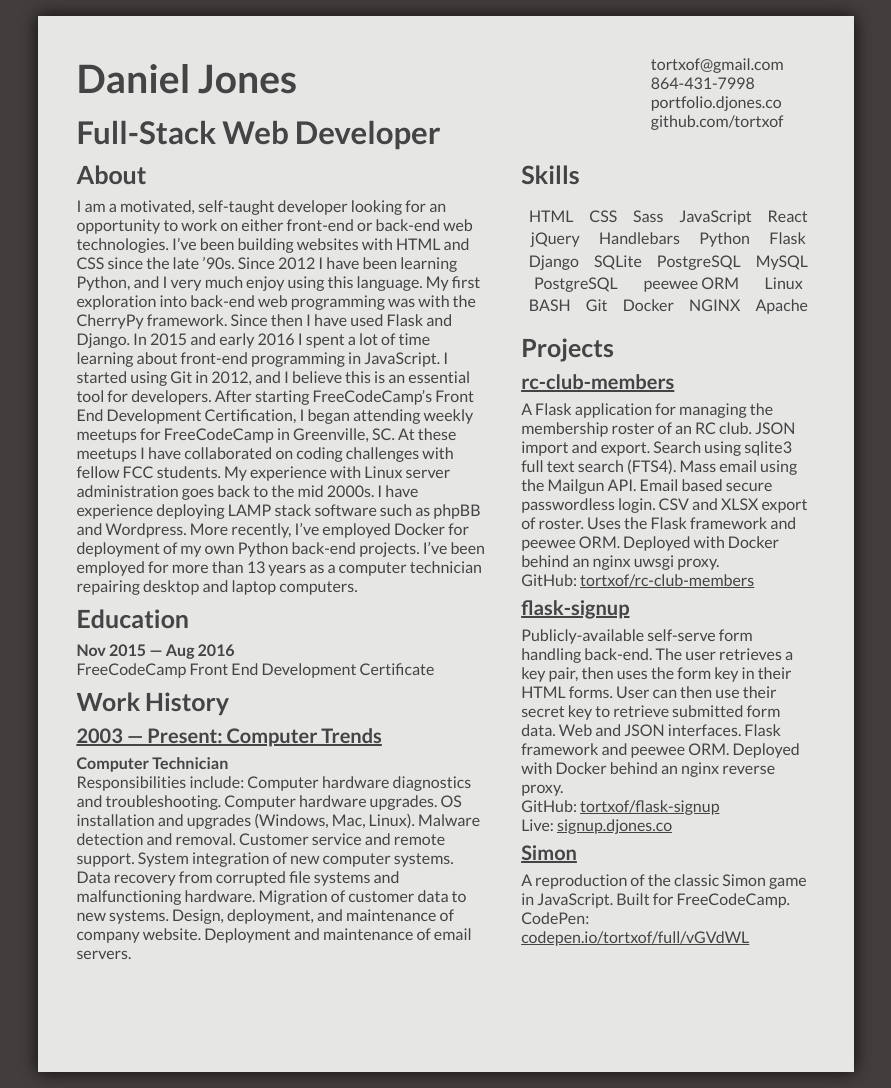
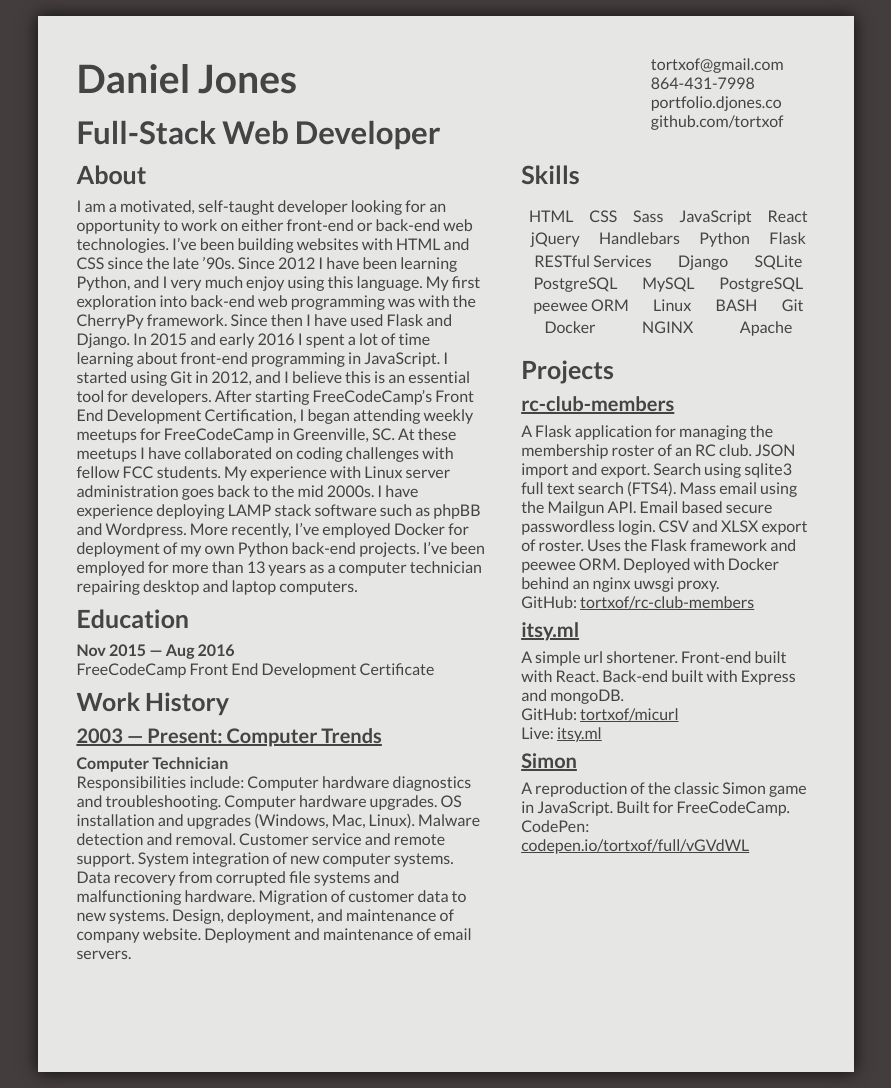
Before and after one commit to tortxof/resume, a Jekyll site: the page built from index.html, in a window 1280 px wide. Shown: the whole page, without its empty margins (194-1085 px from the left). Built offline with Jekyll 4.4.1, drawn with Linux system fonts in a browser that asks for light colours.

Commit message:
Added restful services and itsy.ml.

```diff
--- a/index.html
+++ b/index.html
@@ -60,6 +60,7 @@ layout: default
         <li>Handlebars</li>
         <li>Python</li>
         <li>Flask</li>
+        <li>RESTful Services</li>
         <li>Django</li>
         <li>SQLite</li>
         <li>PostgreSQL</li>
@@ -86,17 +87,14 @@ layout: default
         <br>
         GitHub: <a href="https://github.com/tortxof/rc-club-members">tortxof/rc-club-members</a>
       </p>
-      <h4>flask-signup</h4>
+      <h4>itsy.ml</h4>
       <p>
-        Publicly-available self-serve form handling back-end. The user retrieves
-        a key pair, then uses the form key in their HTML forms. User can then
-        use their secret key to retrieve submitted form data. Web and JSON
-        interfaces. Flask framework and peewee ORM. Deployed with Docker behind
-        an nginx reverse proxy.
+        A simple url shortener. Front-end built with React. Back-end built with
+        Express and mongoDB.
         <br>
-        GitHub: <a href="https://github.com/tortxof/flask-signup">tortxof/flask-signup</a>
+        GitHub: <a href="https://github.com/tortxof/micurl">tortxof/micurl</a>
         <br>
-        Live: <a href="https://signup.djones.co/">signup.djones.co</a>
+        Live: <a href="https://itsy.ml/">itsy.ml</a>
       </p>
       <h4>Simon</h4>
       <p>
```
